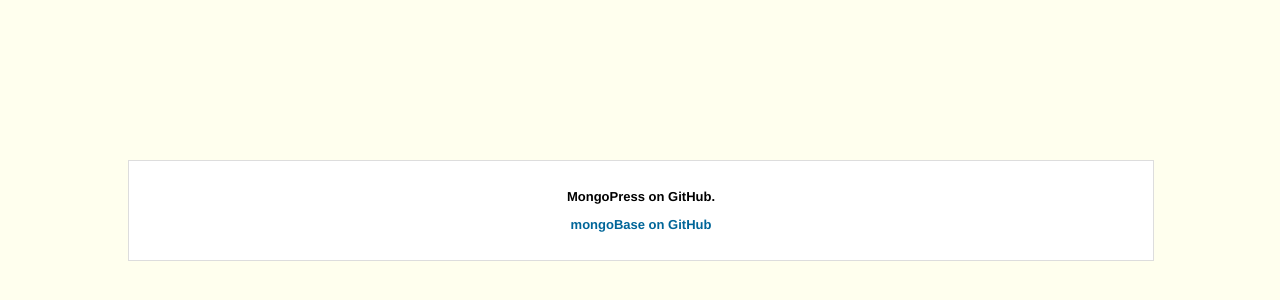
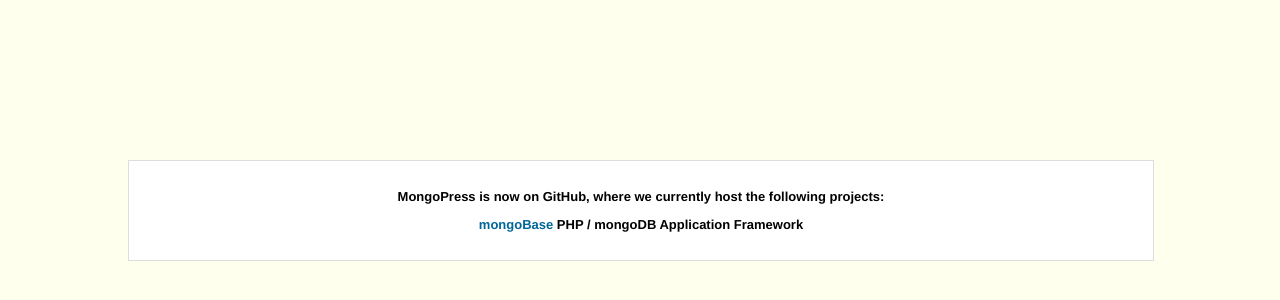
Before and after one commit to live711/mongopress.github.com, a plain HTML site: page index.html in a window 1280 px wide. Shown: the part 160-460 px from the top of the page. Drawn offline with Linux system fonts and the light colour scheme.

Commit message:
better content

```diff
--- a/index.html
+++ b/index.html
@@ -50,8 +50,8 @@
 <body>
 
 	<div id="content">
-		<p>MongoPress on GitHub.</p>
-		<p><a href="https://github.com/MongoPress/mongoBase">mongoBase on GitHub</a></p>
+		<p>MongoPress is now on GitHub, where we currently host the following projects:</p>
+		<p><a href="https://github.com/MongoPress/mongoBase">mongoBase</a> PHP / mongoDB Application Framework</p>
 	</div>
 
 </body>
```
